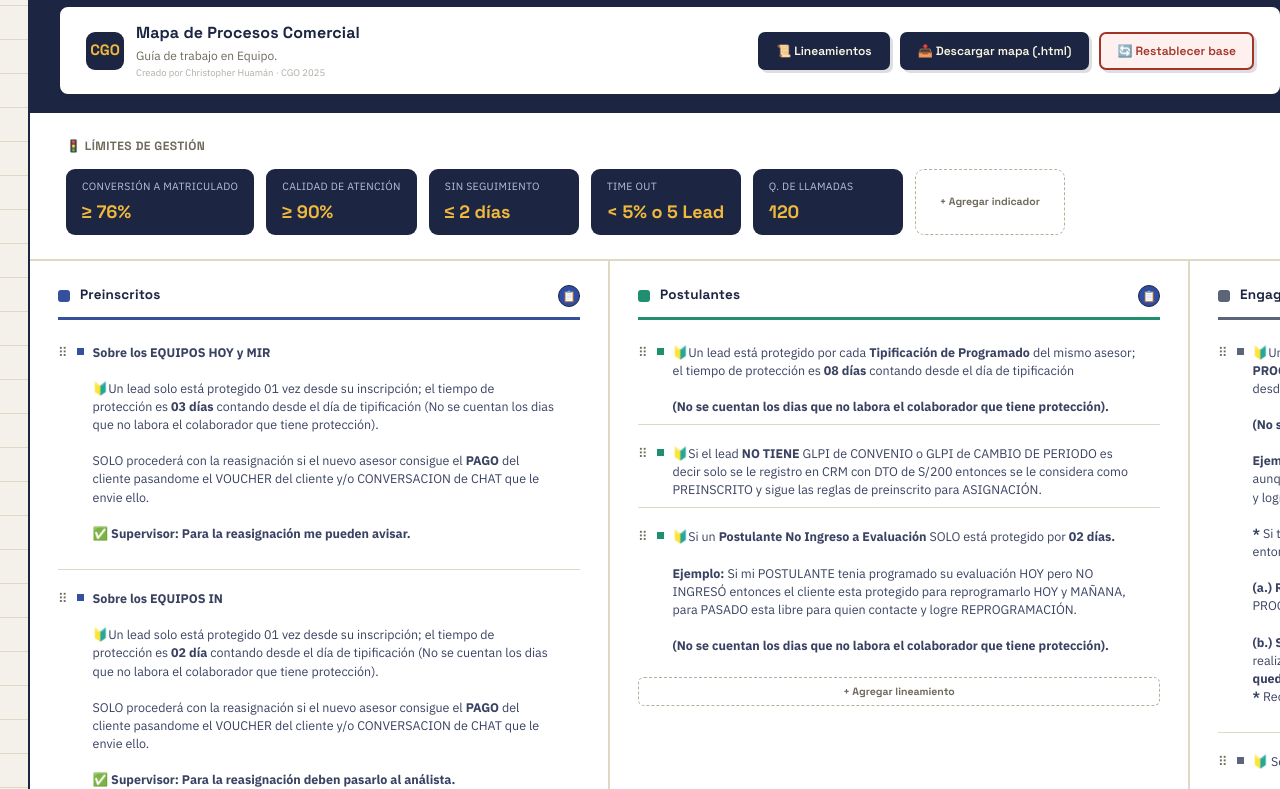
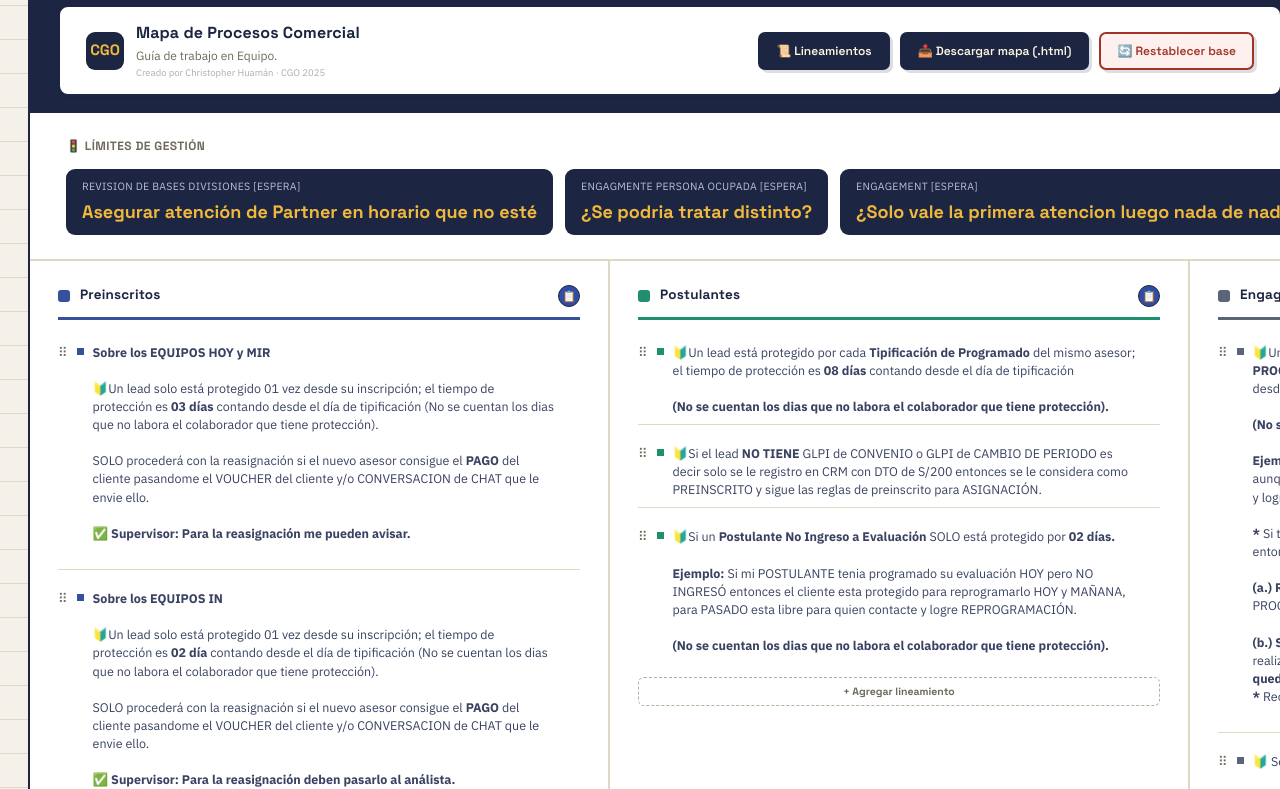
Before and after one commit to ChrisCGODistanciaNacional/Proceso-de-Gesti-n, a plain HTML site: page index.html in a window 1280 px wide. Both pictures are taken after a click on the button "📜 Lineamientos". Shown: the part 776-1565 px from the top of the page. Drawn offline with nearby package versions, Linux system fonts and the light colour scheme.

Commit message:
Update index.html

```diff
--- a/index.html
+++ b/index.html
@@ -600,29 +600,25 @@
             <div class="goals-grid" id="goalsGrid">
 
 
-                <div class="goal-chip">
-                    <button class="btn-node-remove" onclick="this.parentElement.remove(); persistDiagram();">✕</button>
-                    <div class="goal-chip-label" contenteditable="true">Conversión a Matriculado</div>
-                    <div class="goal-chip-value" contenteditable="true">≥ 76%</div>
-                </div>
-                <div class="goal-chip">
-                    <button class="btn-node-remove" onclick="this.parentElement.remove(); persistDiagram();">✕</button>
-                    <div class="goal-chip-label" contenteditable="true">Calidad de Atención</div>
-                    <div class="goal-chip-value" contenteditable="true">≥ 90%</div>
-                </div>
-                <div class="goal-chip">
-                    <button class="btn-node-remove" onclick="this.parentElement.remove(); persistDiagram();">✕</button>
-                    <div class="goal-chip-label" contenteditable="true">sin seguimiento</div>
-                    <div class="goal-chip-value" contenteditable="true">≤ 2 días</div>
-                </div>
+
+
+
                 <div class="goal-chip">
                 <button class="btn-node-remove" onclick="this.parentElement.remove(); persistDiagram();">✕</button>
-                <div class="goal-chip-label" contenteditable="true">time out</div>
-                <div class="goal-chip-value" contenteditable="true">&lt; 5% o 5 Lead</div>
+                <div class="goal-chip-label" contenteditable="true">Revision de bases divisiones<span style="letter-spacing: 0.3px;"> [ESPERA]</span></div>
+                <div class="goal-chip-value" contenteditable="true">Asegurar atención de Partner en horario que no esté</div>
             </div><div class="goal-chip">
                 <button class="btn-node-remove" onclick="this.parentElement.remove(); persistDiagram();">✕</button>
-                <div class="goal-chip-label" contenteditable="true">q. de llamadas</div>
-                <div class="goal-chip-value" contenteditable="true">120</div>
+                <div class="goal-chip-label" contenteditable="true">engagmente persona ocupada [ESPERA]</div>
+                <div class="goal-chip-value" contenteditable="true">¿Se podria tratar distinto?</div>
+            </div><div class="goal-chip">
+                <button class="btn-node-remove" onclick="this.parentElement.remove(); persistDiagram();">✕</button>
+                <div class="goal-chip-label" contenteditable="true">Engagement<span style="letter-spacing: 0.3px;"> [ESPERA]</span></div>
+                <div class="goal-chip-value" contenteditable="true">¿Solo vale la primera atencion luego nada de nada?</div>
+            </div><div class="goal-chip">
+                <button class="btn-node-remove" onclick="this.parentElement.remove(); persistDiagram();">✕</button>
+                <div class="goal-chip-label" contenteditable="true">permisos (no justificada)</div>
+                <div class="goal-chip-value" contenteditable="true">Maximos 03 al mes</div>
             </div><button class="btn-add-goal" onclick="addGoal(this)">+ Agregar indicador</button>
             </div>
         </div>
@@ -926,7 +922,7 @@
     </div>
 
     <!-- Alerta Flotante Toast -->
-    <div class="toast-notification" id="saveToast" style="display: none;">📋 Imagen copiada — ya la puedes pegar en WhatsApp</div>
+    <div class="toast-notification" id="saveToast" style="display: none;">📥 Archivo descargado con tus últimos cambios</div>
 
     <script id="appScript">
         // Copia del mapa tal como viene embebido en ESTE archivo, capturada antes de
@@ -935,7 +931,7 @@
         let freshEmbeddedHTML = null;
 
         /*==DATA_VERSION_START==*/
-        const DATA_VERSION = "2026-09-26T23:40:18.529Z";
+        const DATA_VERSION = "2026-09-28T20:05:27.053Z";
         /*==DATA_VERSION_END==*/
 
         // Cuando el aviso de actualización está visible (fixed, arriba de todo), empuja
@@ -1368,4 +1364,5 @@
 
 
 
+
 </body></html>
```
